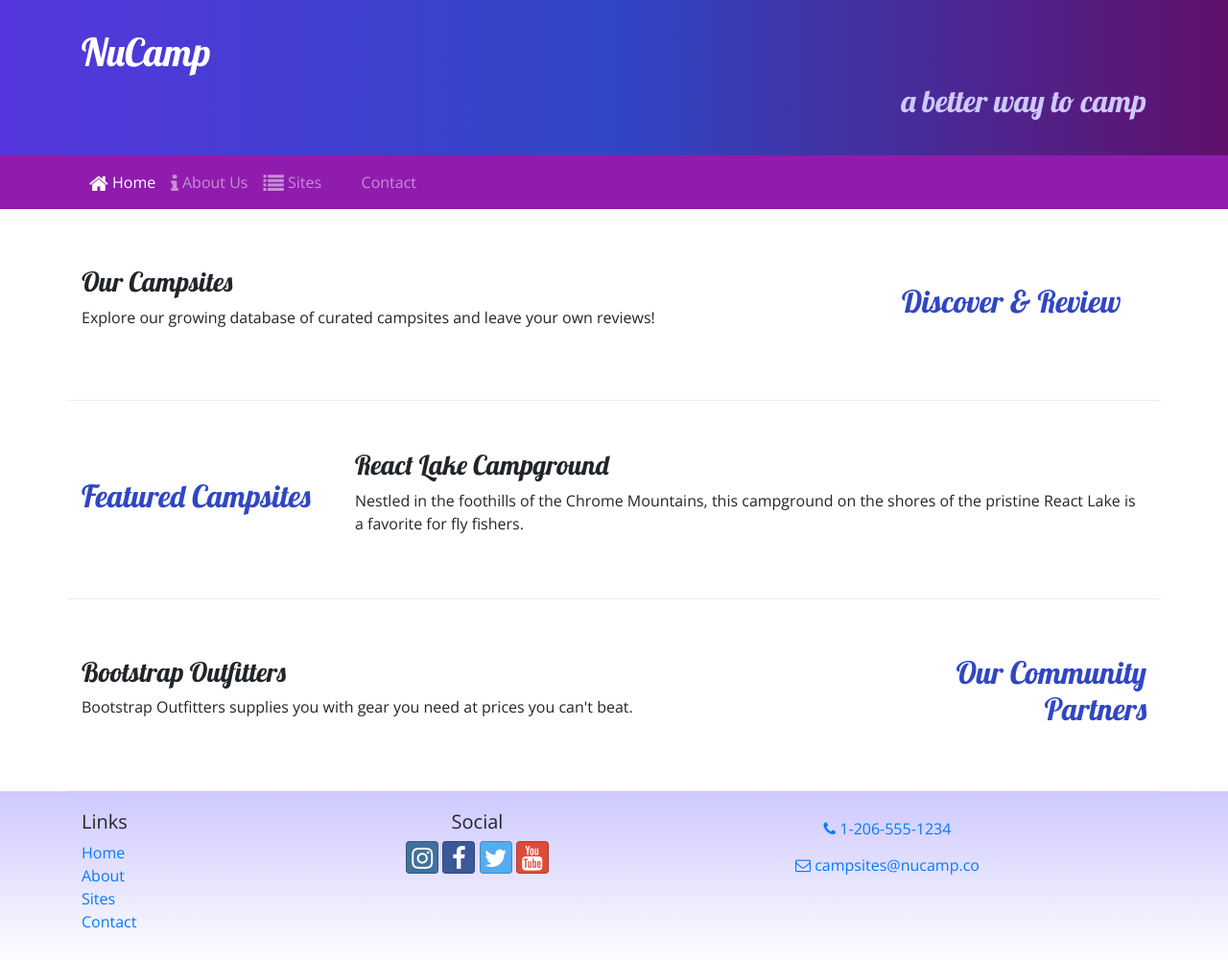
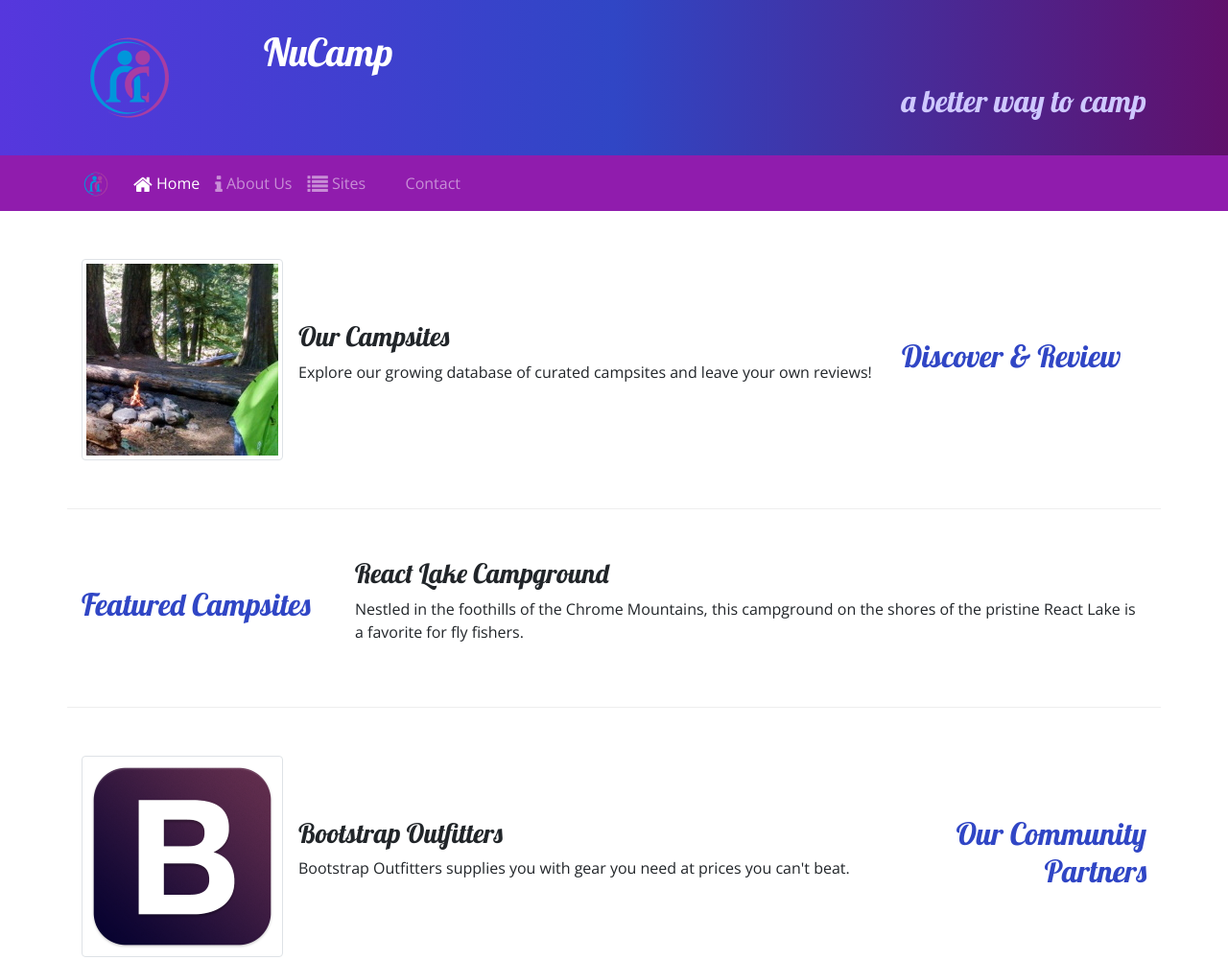
Before and after one commit to mrjrthompson/Nucamp-Project, a website: page index.html in a window 1280 px wide. Shown: the top 1001 px of the page at 96% size. Drawn offline with nearby package versions, Linux system fonts and the light colour scheme.

Commit message:
Added imgs and media classes

```diff
--- a/index.html
+++ b/index.html
@@ -19,6 +19,9 @@
     <header class="jumbotron jumbotron-fluid">
         <div class="container">
             <div class="row">
+                <div class="col-4 col-sm-3 col-md-2 align-self-center">
+                    <a href="index.html"><img src="img/logo.png" alt="Nucamp Logo" class="img-fluid"></a>
+                </div>
                 <div class="col">
                     <h1>NuCamp</h1>
                     <h2 class="text-sm-right">a better way to camp</h2>
@@ -28,6 +31,7 @@
     </header>
     <nav class="navbar navbar-expand-sm navbar-dark sticky-top">
         <div class="container">
+            <a class="navbar-brand" href="index.html"><img src="img/logo.png" height="30" width="30"></a>
             <button class="navbar-toggler ml-auto" type="button" data-toggle="collapse" data-traget="nucampNavbar">
                 <span class="navbar-toggler-icon"></span>
             </button>
@@ -47,8 +51,13 @@
                     <h2>Discover & Review</h2>
                 </div>
                 <div class="col">
-                    <h3>Our Campsites</h3>
-                    <p class="d-none d-sm-block">Explore our growing database of curated campsites and leave your own reviews!</p>
+                    <div class="media">
+                        <img src="img/breadcrumb-trail-thumb.jpg" alt="Breadcrumb Trail" class="d-flex mr-3 img-thumbnail">
+                        <div class="media-body align-self-center">
+                            <h3>Our Campsites</h3>
+                            <p class="d-none d-sm-block">Explore our growing database of curated campsites and leave your own reviews!</p>
+                        </div>
+                    </div>
                 </div>
             </div>
 
@@ -66,8 +75,13 @@
                     <h2 class="text-sm-right">Our Community Partners</h2>
                 </div>
                 <div class="col">
-                    <h3>Bootstrap Outfitters</h3>
-                    <p class="d-none d-sm-block">Bootstrap Outfitters supplies you with gear you need at prices you can't beat.</p>
+                    <div class="media">
+                        <img class="d-flex mr-3 img-thumbnail" src="img/bootstrap-thumb.png" alt="Bootstrap Outfitters">
+                        <div class="media-body align-self-center">
+                        <h3>Bootstrap Outfitters</h3>
+                            <p class="d-none d-sm-block">Bootstrap Outfitters supplies you with gear you need at prices you can't beat.</p>
+                        </div>
+                    </div>
                 </div>
             </div>
         </div>
```
Also changed, not shown: aboutus.html (+5 -4 lines), contactus.html (+6 -3 lines), img/bootstrap-thumb.png (added), img/breadcrumb-trail-thumb.jpg (added), img/breadcrumb-trail.jpg (added), img/chrome-river-thumb.jpg (added), img/chrome-river.jpg (added), img/logo.png (added), img/react-lake-thumb.jpg (added), img/react-lake.jpg (added), 1 other file.
